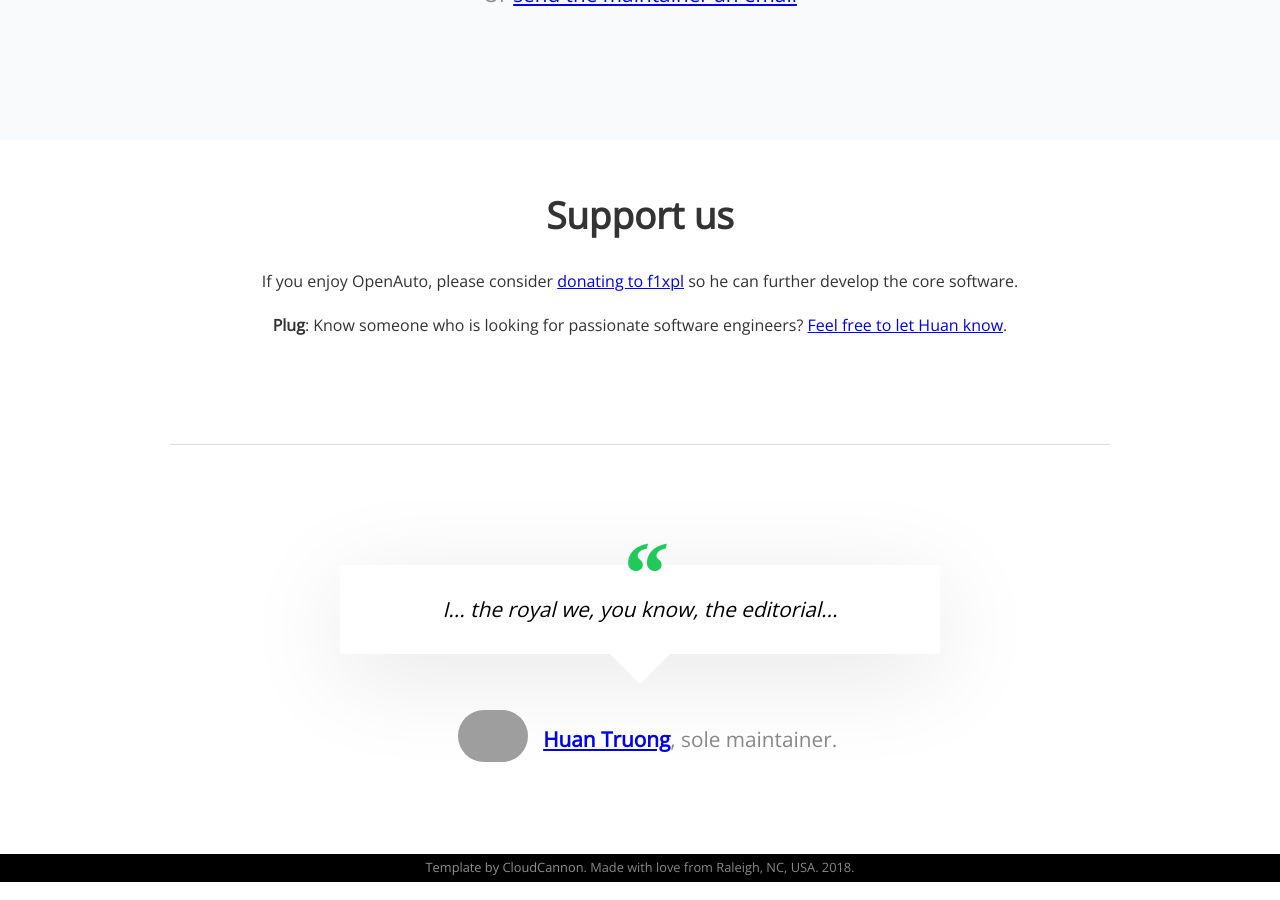
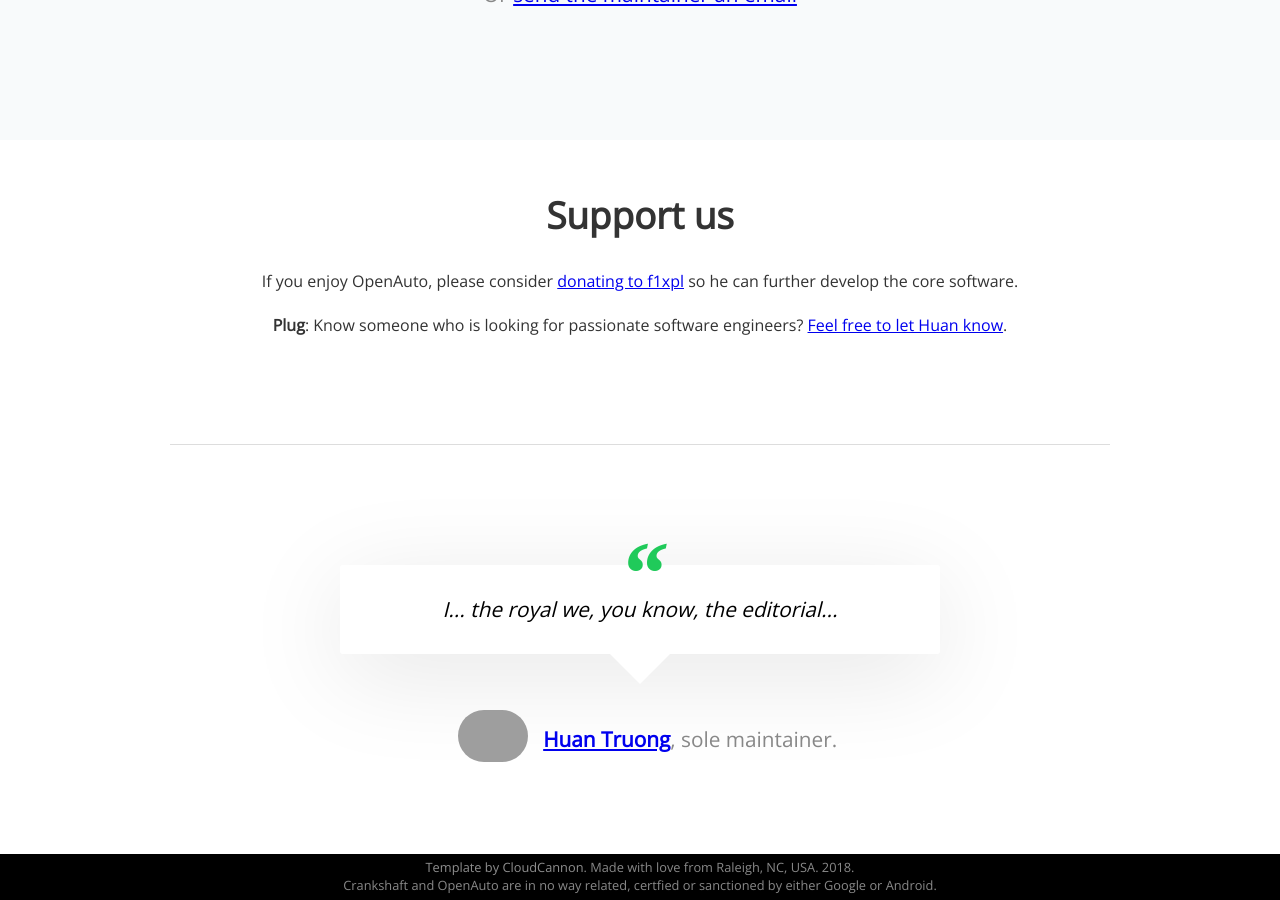
Before and after one commit to opencardev/getcrankshaft.github.io, a Jekyll site: the page built from index.html, in a window 1280 px wide and 900 px high, scrolled down 2200 px. Built offline with Jekyll 4.4.1, drawn with Linux system fonts in a browser that asks for light colours; grey boxes are pictures that could not be loaded.

Commit message:
[site] footer disclaimer

```diff
--- a/_layouts/default.html
+++ b/_layouts/default.html
@@ -20,7 +20,8 @@
 			{{ content }}
 		</div>
 		<p class="copyright">
-			<a href="https://cloudcannon.com/">Template by CloudCannon</a>. Made with love from Raleigh, NC, USA. 2018.
+			<a href="https://cloudcannon.com/">Template by CloudCannon</a>. Made with love from Raleigh, NC, USA. 2018.<br />
+			Crankshaft and OpenAuto are in no way related, certfied or sanctioned by either Google or Android.<br />
 		</p>
 	</body>
 </html>
```
